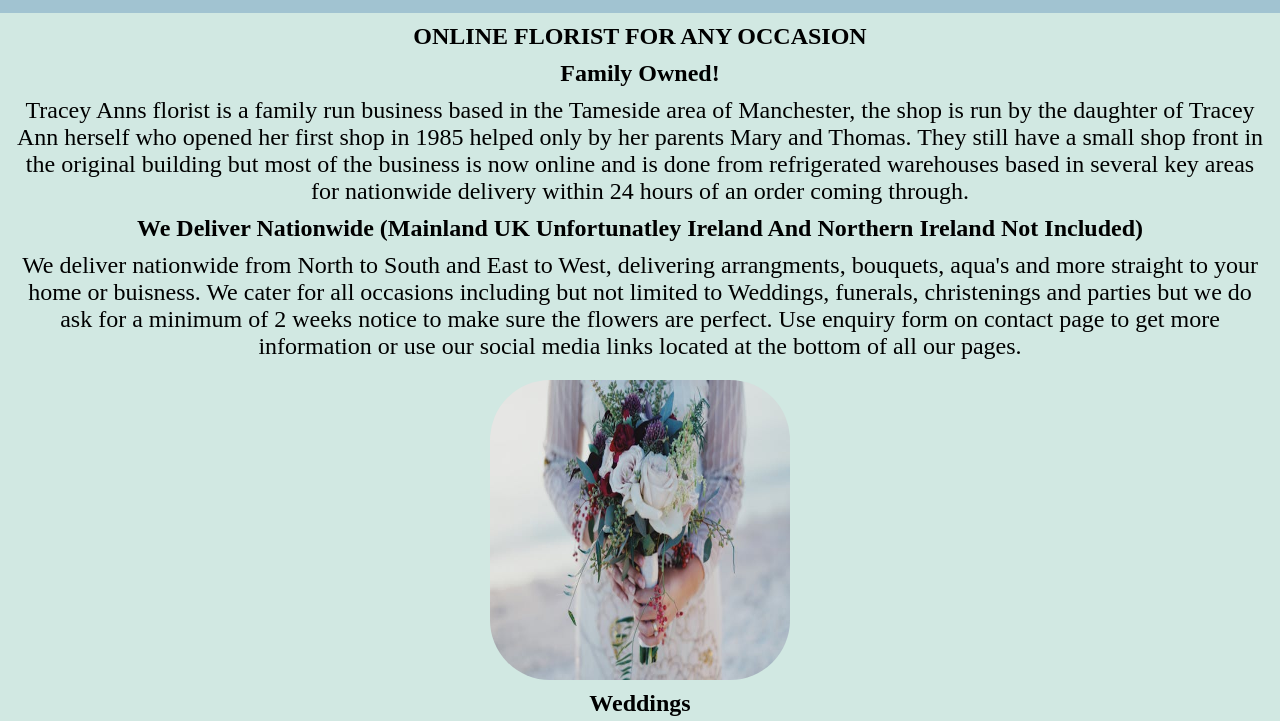
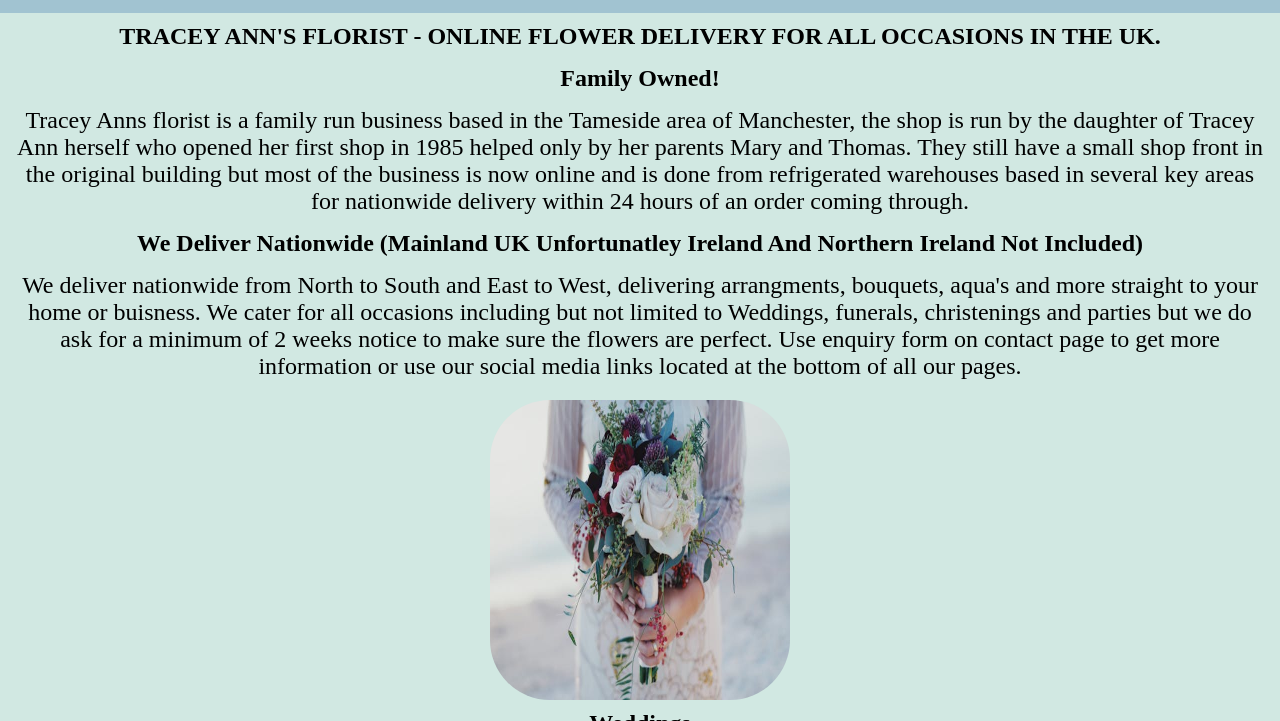
Before and after one commit to GarethAubrey/Project-1-Gareth-Aubrey, a plain HTML site: page index.html in a window 1280 px wide. Shown: the part 74-795 px from the top of the page. Drawn offline with Linux system fonts and the light colour scheme.

Commit message:
update title on home page

```diff
--- a/assets/css/style.css
+++ b/assets/css/style.css
@@ -70,7 +70,7 @@
 
 #main-h3, #main-h3-1 {
     text-transform: capitalize;
-    padding: auto;
+    padding: 5px;
 }
 
 #main-p, #main-p-1 {
--- a/index.html
+++ b/index.html
@@ -29,7 +29,7 @@
     <!--main content-->
     <main class="main-home">
         <div id="main-h2">
-        <h2>Online florist for any occasion</h2>
+        <h2>Tracey Ann's Florist - Online Flower Delivery for All Occasions in the UK.</h2>
         </div>
 
     <!--Div one, shop history-->
```
